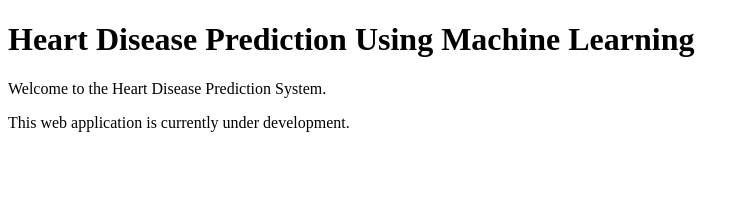
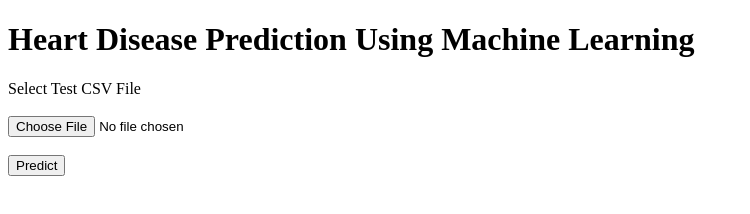
Before and after one commit to mandalisakethpraveen-codes/heartdiseasesprediction-using-machine-learing-, a plain HTML site: page templates/index.html in a window 1280 px wide. Shown: the whole page, without its empty margins (0-750 px from the left). Drawn offline with Linux system fonts and the light colour scheme.

Commit message:
Implement file upload form in index.html
Added a form for file upload to the prediction system.

```diff
--- a/templates/index.html
+++ b/templates/index.html
@@ -3,13 +3,23 @@
 <head>
     <title>Heart Disease Prediction</title>
 </head>
+
 <body>
 
 <h1>Heart Disease Prediction Using Machine Learning</h1>
 
-<p>Welcome to the Heart Disease Prediction System.</p>
+<form action="/predict" method="POST" enctype="multipart/form-data">
 
-<p>This web application is currently under development.</p>
+    <label>Select Test CSV File</label>
+    <br><br>
+
+    <input type="file" name="file" required>
+
+    <br><br>
+
+    <input type="submit" value="Predict">
+
+</form>
 
 </body>
 </html>
```
